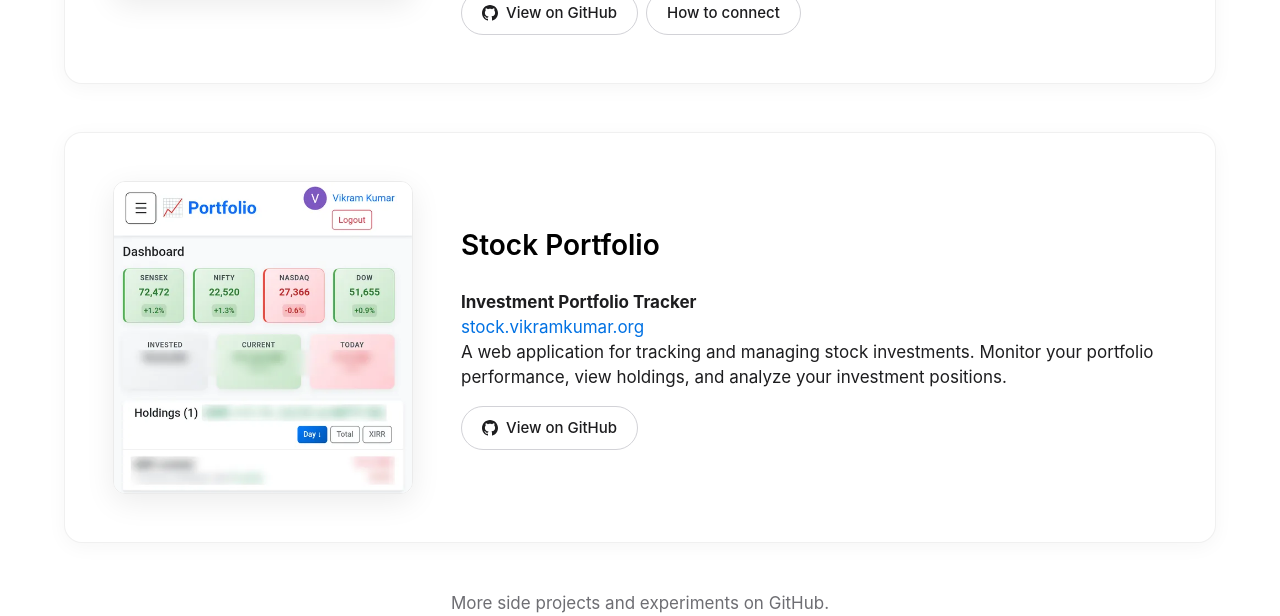
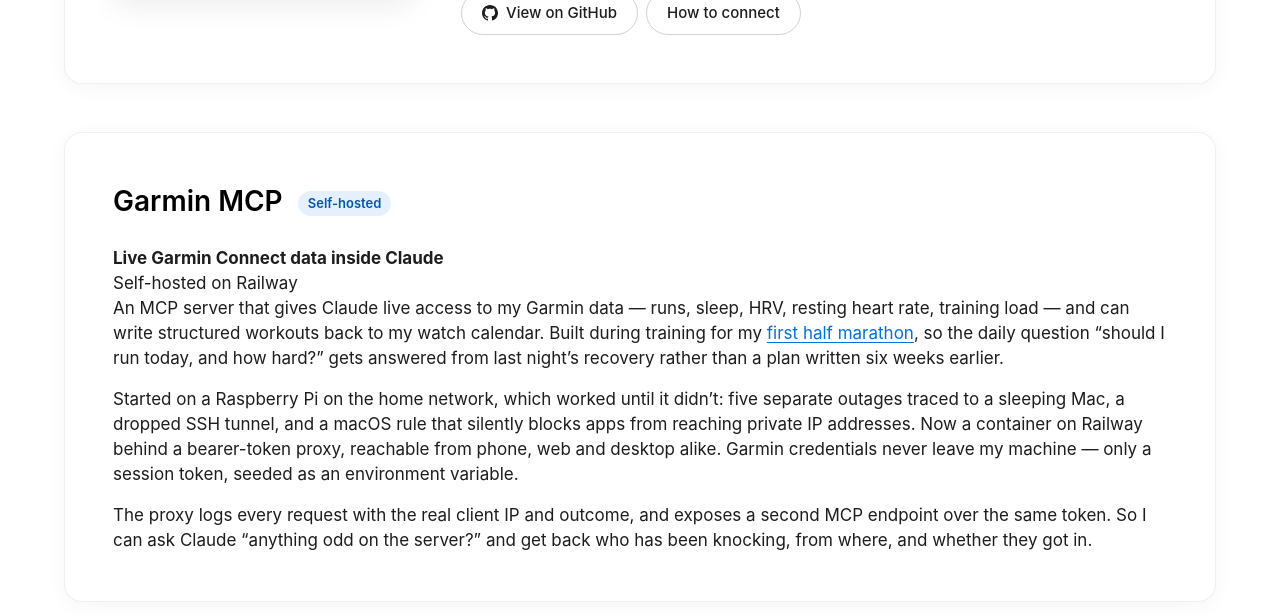
Before and after one commit to coolviki/coolviki.github.io, a Jekyll site: the page built from index.md, in a window 1280 px wide and 900 px high, scrolled down 7095 px, cut to the strip 76-692 px from the top of the window. Built offline with Jekyll 4.4.1, drawn with Linux system fonts in a browser that asks for light colours.

Commit message:
Add Garmin MCP to Personal Projects (#27)
A text-only project card (between PayWise and Stock Portfolio) for the
self-hosted Garmin MCP server on Railway, using the owner's wording;
"first half marathon" links to the 21K post. No GitHub link or media
yet: the repo goes public and demo videos follow later. Adds a
.project-card-text variant so a card without media spans full width,
and underlines links in project descriptions.


Claude-Session: https://claude.ai/code/session_01CgDPDL4wWdwAQq1J8FDeQE

Co-authored-by: Claude <noreply@anthropic.com>

```diff
--- a/assets/css/style.scss
+++ b/assets/css/style.scss
@@ -278,12 +278,26 @@ body {
     border-radius: 980px;
 }
 
+/* Project card without a screenshot or video (yet): text spans the card */
+.project-card-text {
+    grid-template-columns: 1fr;
+}
+
+.project-body p a {
+    text-decoration: underline;
+    text-underline-offset: 3px;
+}
+
 /* Project cards - screenshot beside the description */
 .project-card {
     display: grid;
     grid-template-columns: 300px 1fr;
     gap: var(--spacing-xl);
     align-items: center;
+}
+
+.project-card.project-card-text {
+    grid-template-columns: 1fr;
 }
 
 .project-shot {
--- a/index.md
+++ b/index.md
@@ -204,6 +204,21 @@ description: Vikram Kumar is Managing Director and Head of Aladdin Wealth Tech I
         </div>
     </div>
 
+    <div class="card-section project-card project-card-text">
+        <!-- Demo videos and the GitHub link go here once the repo is public -->
+        <div class="project-body">
+            <h3 class="card-title">Garmin MCP <span class="badge">Self-hosted</span></h3>
+            <p><strong>Live Garmin Connect data inside Claude</strong><br>
+            Self-hosted on Railway</p>
+
+            <p style="margin-bottom: 16px;">An MCP server that gives Claude live access to my Garmin data — runs, sleep, HRV, resting heart rate, training load — and can write structured workouts back to my watch calendar. Built during training for my <a href="{{ '/blog/my-first-21k-and-what-it-taught-me/' | relative_url }}">first half marathon</a>, so the daily question “should I run today, and how hard?” gets answered from last night’s recovery rather than a plan written six weeks earlier.</p>
+
+            <p style="margin-bottom: 16px;">Started on a Raspberry Pi on the home network, which worked until it didn’t: five separate outages traced to a sleeping Mac, a dropped SSH tunnel, and a macOS rule that silently blocks apps from reaching private IP addresses. Now a container on Railway behind a bearer-token proxy, reachable from phone, web and desktop alike. Garmin credentials never leave my machine — only a session token, seeded as an environment variable.</p>
+
+            <p>The proxy logs every request with the real client IP and outcome, and exposes a second MCP endpoint over the same token. So I can ask Claude “anything odd on the server?” and get back who has been knocking, from where, and whether they got in.</p>
+        </div>
+    </div>
+
     <div class="card-section project-card">
         <a href="https://stock.vikramkumar.org" target="_blank" rel="noopener" class="project-shot">
             <img src="{{ '/assets/images/projects/stock-portfolio.webp' | relative_url }}" alt="Stock Portfolio dashboard showing market indices, invested and current value, XIRR and holdings" width="540" height="564" loading="lazy" decoding="async">
```
